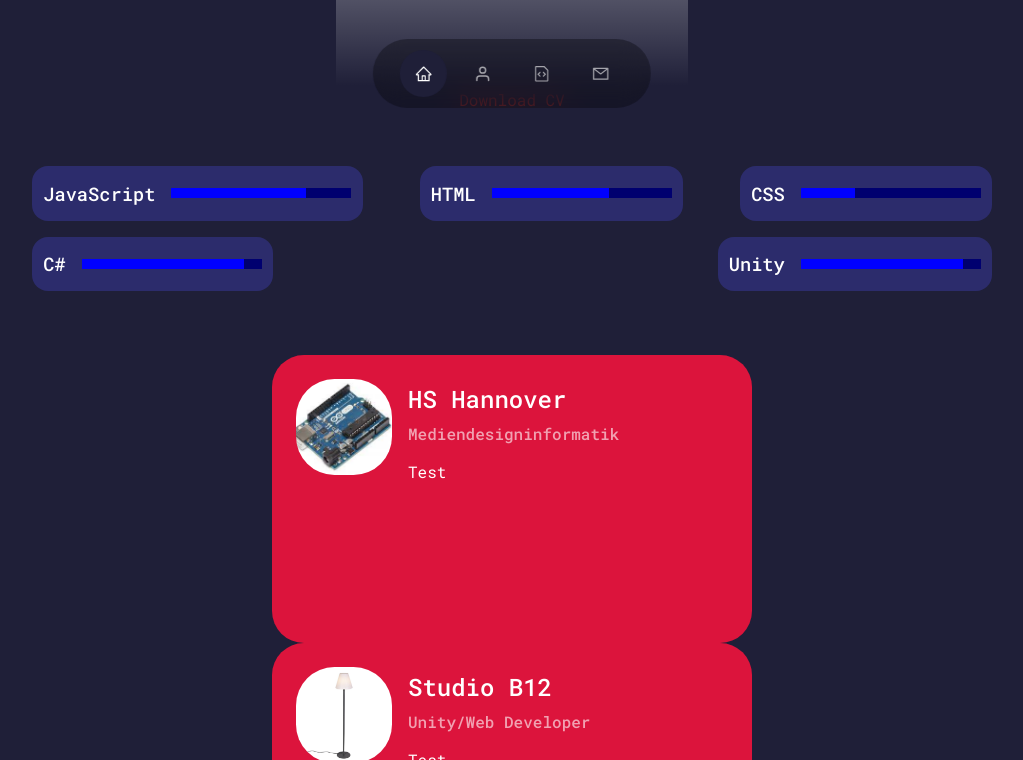
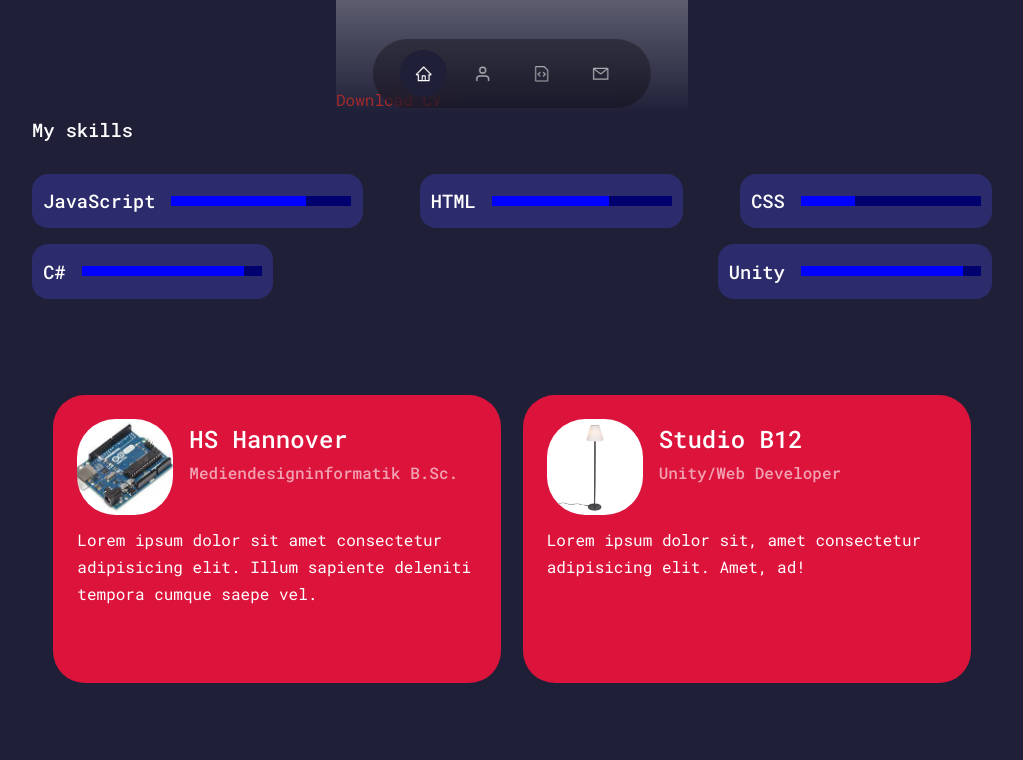
Before and after one commit to RegitGit/react-portfolio, a React (Create React App) app: page / in a window 1280 px wide. Shown: the part 660-1420 px from the top of the page, without its empty margins (128-1151 px from the left). Built offline with nearby package versions, Linux system fonts and the light colour scheme.

Commit message:
my skills & css stuff

```diff
--- a/src/components/about/About.jsx
+++ b/src/components/about/About.jsx
@@ -5,6 +5,7 @@ import CV from "../../assets/pdfs/test_corona.pdf"
 import { useInView } from 'react-intersection-observer'
 import IMG1 from "../../assets/imgs/IMG1.jpg"
 import IMG2 from "../../assets/imgs/IMG2.jpg"
+import Typed from 'typed.js'
 
 const skillsData = [
   {
@@ -39,8 +40,8 @@ const experienceData = [
     id: 1,
     image: IMG1,
     title: "HS Hannover",
-    subtitle: "Mediendesigninformatik",
-    text: "Test",
+    subtitle: "Mediendesigninformatik B.Sc.",
+    text: "Lorem ipsum dolor sit amet consectetur adipisicing elit. Illum sapiente deleniti tempora cumque saepe vel.",
     link: ""
   },
   {
@@ -48,7 +49,7 @@ const experienceData = [
     image: IMG2,
     title: "Studio B12",
     subtitle: "Unity/Web Developer",
-    text: "Test",
+    text: "Lorem ipsum dolor sit, amet consectetur adipisicing elit. Amet, ad!",
     link: ""
   }
 ]
@@ -62,8 +63,20 @@ const About = () => {
 
   if (inView && !firstTimeViewed) {
     firstTimeViewed = true;
+    console.log("lol")
 
-    entry.target.style.width = "180px";
+    new Typed(entry.target, {
+      strings: ["My skills"],
+      startDelay: 500,
+      typeSpeed: 50,
+      showCursor: false,
+      onComplete() {
+        setTimeout(() => {
+          entry.target.classList.remove("typewriter-blink");
+          entry.target.classList.add("typewriter-fade-out");
+        }, 2000);
+      }
+    });
   }
 
   return (
@@ -73,6 +86,9 @@ const About = () => {
         <div className='about__cta'>
           <a href={CV} download>Download CV</a>
         </div>
+      </div>
+      <div className='container'>
+        <h3 ref={ref} className='typewriter typewriter-blink small-headline'></h3>
       </div>
       <div className="skills__container container">
       {
@@ -88,6 +104,7 @@ const About = () => {
           )
         })
       }
+      </div>
       <div className="experiences__container container">
         {
           experienceData.map(({id, image, title, subtitle, text}) => {
@@ -97,15 +114,16 @@ const About = () => {
                   <div className='experiences__item-image-container'>
                     <img src={image} alt={title} className="projects__item-image"/>
                   </div>
-                  <h2>{title}</h2>
-                  <h4 className='text-light'>{subtitle}</h4>
+                  <div>
+                    <h2>{title}</h2>
+                    <h4 className='text-light'>{subtitle}</h4>
+                  </div>
                 </div>
                 <p className='projects__text'>{text}</p>
               </div>
             )
           })
         }
-        </div>
       </div>
     </section>
   )
--- a/src/components/about/about.css
+++ b/src/components/about/about.css
@@ -12,14 +12,10 @@
 }
 
 .about__cta > a {
-    position: absolute;
-    left: 50%;
-    margin-right: -50%;
-    transform: translate(-50%, 0)
+    text-align: center
 }
 
 .skills__container {
-    margin-top: 4rem;
     display: flex;
     flex-direction: row;
     flex-wrap: wrap;
@@ -58,10 +54,12 @@
 
 .experiences__experience {
     background: crimson;
-    width: 30rem;
+    width: 28rem;
+    min-width: 28rem;
     padding: 1.5rem;
     border-radius: 2rem;
     height: 18rem;
+    margin-top: 2rem;
 }
 
 .experiences__item-image-container {
@@ -73,5 +71,5 @@
 }
 
 .experiences__header {
-    height: max-content;
+    display: flex;
 }
--- a/src/components/header/Header.jsx
+++ b/src/components/header/Header.jsx
@@ -12,7 +12,7 @@ const Header = () => {
   useEffect(() => {
     new Typed(el.current, {
       strings: ["Hello, I'm"],
-      startDelay: 1000,
+      startDelay: 500,
       typeSpeed: 130,
       showCursor: false,
       onComplete() {
--- a/src/components/projects/Projects.jsx
+++ b/src/components/projects/Projects.jsx
@@ -108,7 +108,7 @@ const Projects = () => {
       </div>
     <section id='projects'>
       <div className='container'>
-        <h3 ref={ref} id='projects__title' className='typewriter typewriter-blink projects__headline'></h3>
+        <h3 ref={ref} className='typewriter typewriter-blink small-headline'></h3>
       </div>
       <div className='container projects__container'>
         {
--- a/src/components/projects/projects.css
+++ b/src/components/projects/projects.css
@@ -10,8 +10,8 @@
 }
 
 .projects__article {
-    width: 456px;
-    min-width: 456px;
+    width: 28rem;
+    min-width: 28rem;
     padding: 1.2rem;
     border-radius: 2rem;
     border: 1px solid var(--color-primary);
@@ -31,10 +31,6 @@
     border-radius: 2.4rem;
     /* background-color: var(--color-primary-variant); */
     height: 100%;
-}
-
-.projects__headline {
-    margin-bottom: 0.8rem;
 }
 
 .projects__item {
--- a/src/index.css
+++ b/src/index.css
@@ -119,6 +119,10 @@ img {
     object-fit: cover;
 }
 
+.small-headline {
+    margin-bottom: 0.8rem;
+}
+
 .typewriter::after {
     content: "_";
     opacity: 1;
```
